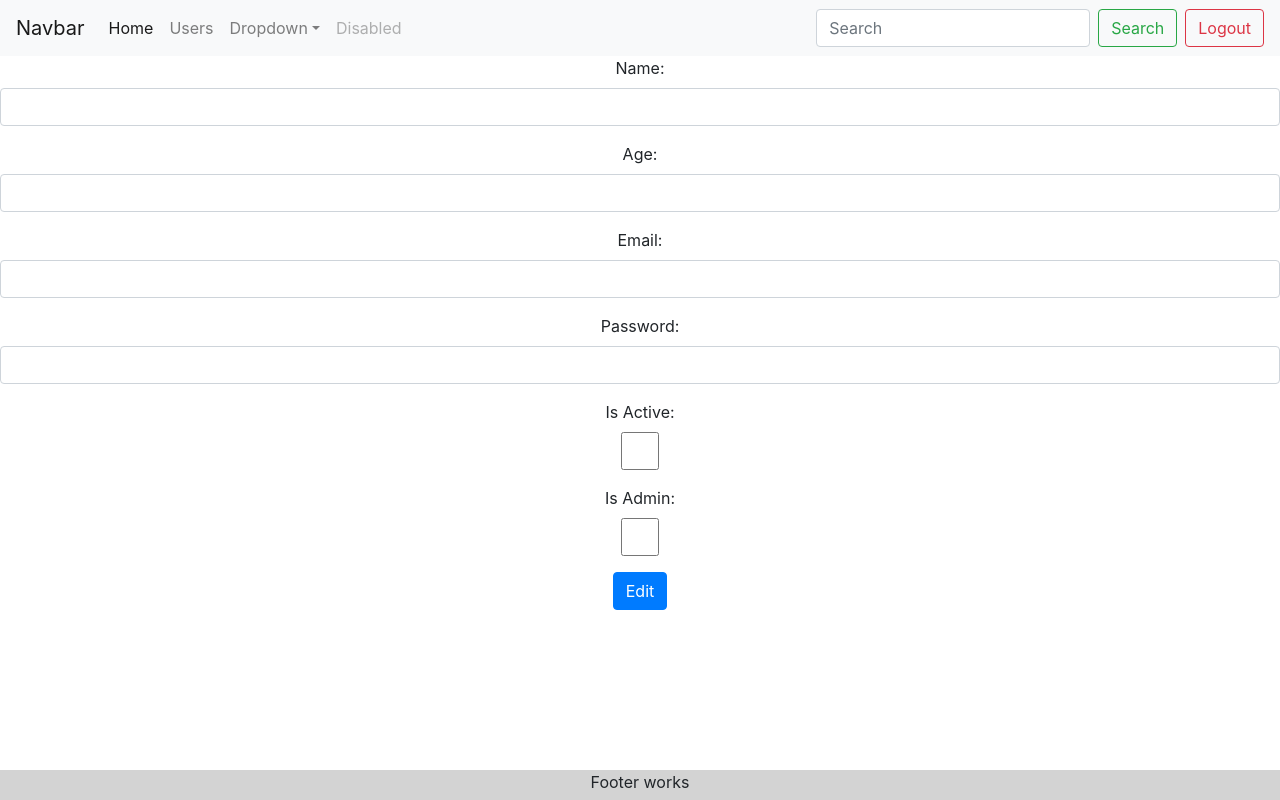
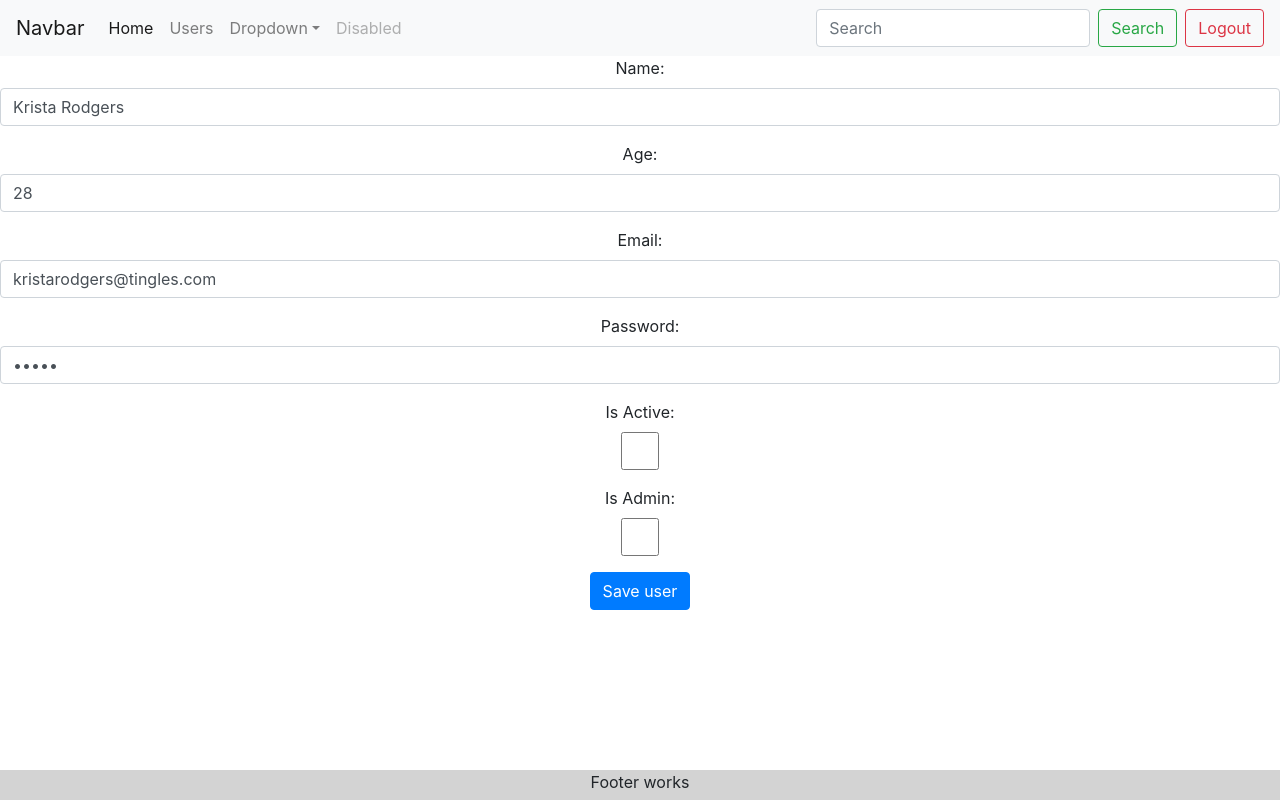
Before and after one commit to developerontheblock/todos-app, a React (Create React App) app: page /users/edit/5eb51e3d546530d90f97096d in a window 1280 px wide. Built offline with nearby package versions, Linux system fonts and the light colour scheme; data requests are answered from the project's data file; sample sign-in values are in the browser's storage.

Commit message:
edit user form submit added

```diff
--- a/db/db.json
+++ b/db/db.json
@@ -15,9 +15,9 @@
       "isActive": false,
       "isAdmin": true,
       "picture": "https://picsum.photos/200/300?random=2.jpg",
-      "age": 32,
-      "name": "Maxine Alexander",
-      "email": "maxinealexander@tingles.com",
+      "age": "23",
+      "name": "Maxine Alexanderrrr",
+      "email": "maxinealexander@tingles.comrrr",
       "password": 12345
     },
     {
--- a/src/components/layout/users/user-edit/UserEdit.jsx
+++ b/src/components/layout/users/user-edit/UserEdit.jsx
@@ -1,9 +1,16 @@
 import React from 'react';
-import { useState } from 'react';
+import { useState, useEffect} from 'react';
+import { getUserById, editUser } from '../../../../core/api/users.api';
 
 export function UserEdit(props) {
 
     const [editedUser, setEditedUser] = useState({});
+
+    useEffect(() => {
+        getUserById(props.computedMatch.params.id).then((currentUser) => {
+            setEditedUser(currentUser.data)
+        });
+    }, {});
 
     const onInputChange = (event) => {
         event.persist();
@@ -14,34 +21,42 @@ export function UserEdit(props) {
         }));
     }
 
+    const onFormSubmit = (event) =>{
+        event.preventDefault();
+        editUser(editedUser).then(() =>{
+            console.log("asdasdasd");
+        })
+        .catch((err) => console.log(err))
+    }
+
     return (
         <div className="user-edit-wrapper">
-            <form className="user-edit-form">
+            <form className="user-edit-form" onSubmit={onFormSubmit}>
                 <div className="form-group">
                     <label labelfor="name">Name: </label>
-                    <input type="text" name="name" id="name" className="form-control" onChange={onInputChange} />
+                    <input type="text" name="name" id="name" className="form-control" onChange={onInputChange} value={editedUser.name} />
                 </div>
                 <div className="form-group">
                     <label labelfor="age">Age: </label>
-                    <input type="number" name="age" id="age" className="form-control" onChange={onInputChange} />
+                    <input type="number" name="age" id="age" className="form-control" onChange={onInputChange} value={editedUser.age}/>
                 </div>
                 <div className="form-group">
                     <label labelfor="email">Email: </label>
-                    <input type="email" name="email" id="email" className="form-control" onChange={onInputChange} />
+                    <input type="email" name="email" id="email" className="form-control" onChange={onInputChange} value={editedUser.email}/>
                 </div>
                 <div className="form-group">
                     <label labelfor="password">Password: </label>
-                    <input type="password" name="password" id="password" className="form-control" onChange={onInputChange} />
+                    <input type="password" name="password" id="password" className="form-control" onChange={onInputChange} value={editedUser.password}/>
                 </div>
                 <div className="form-group">
                     <label labelfor="isActive">Is Active: </label>
-                    <input type="checkbox" name="isActive" id="isActive" className="form-control" onChange={onInputChange} />
+                    <input type="checkbox" name="isActive" id="isActive" className="form-control" onChange={onInputChange} cheked={editedUser.isActive}/>
                 </div>
                 <div className="form-group">
                     <label labelfor="isAdmin">Is Admin: </label>
-                    <input type="checkbox" name="isAdmin" id="isAdmin" className="form-control" onChange={onInputChange} />
+                    <input type="checkbox" name="isAdmin" id="isAdmin" className="form-control" onChange={onInputChange} cheked={editedUser.isAdmin} />
                 </div>
-                <button className="btn btn-primary">Edit</button>
+                <button className="btn btn-primary">Save user</button>
             </form>
         </div>
     )
--- a/src/core/api/users.api.js
+++ b/src/core/api/users.api.js
@@ -47,3 +47,7 @@ export async function login(userData){
 export function logout(){
     localStorage.removeItem('loggedUser');
 }
+
+export function editUser(userData){
+    return axios.put(`${apiUrl}/users/${userData.id}`, userData);
+}
```
